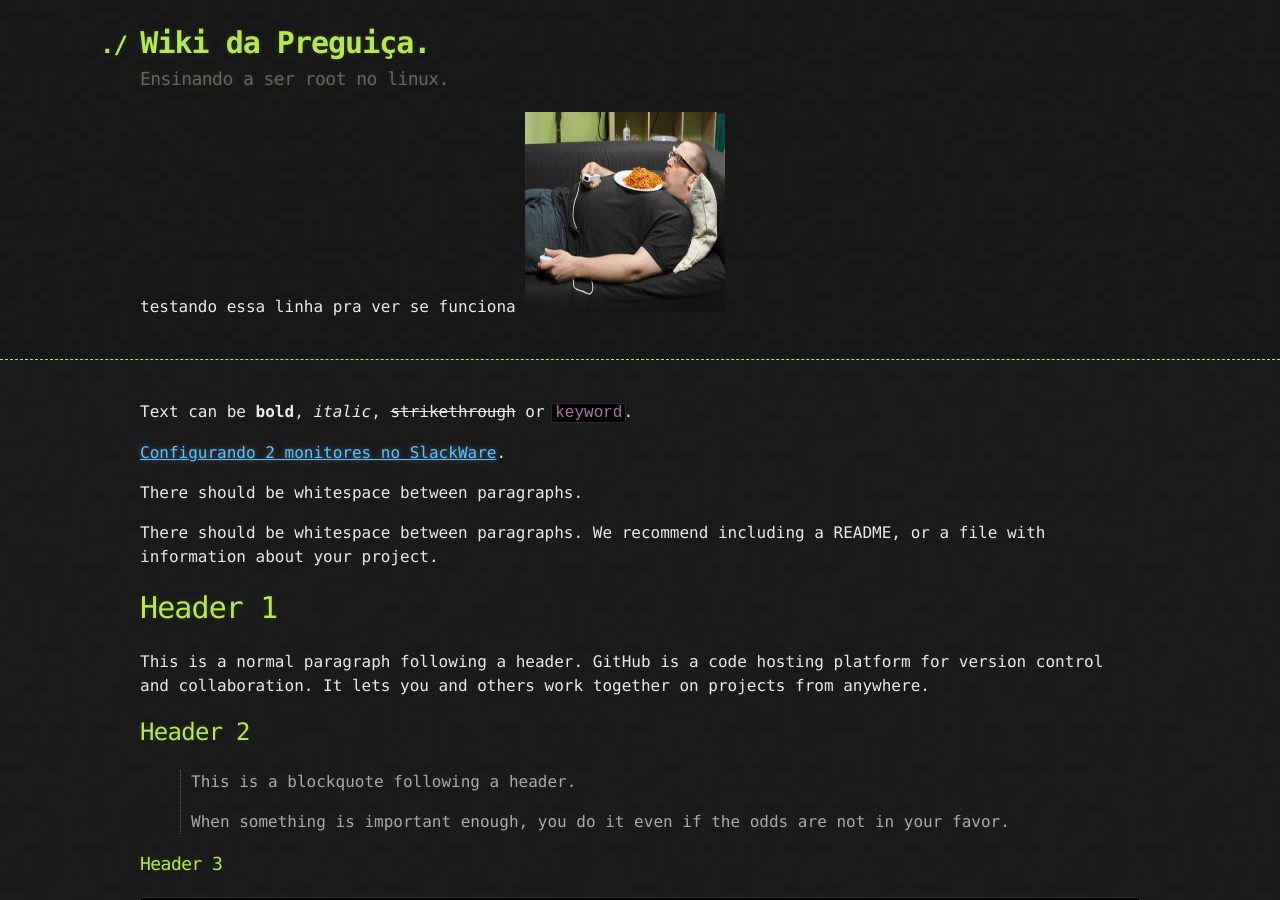
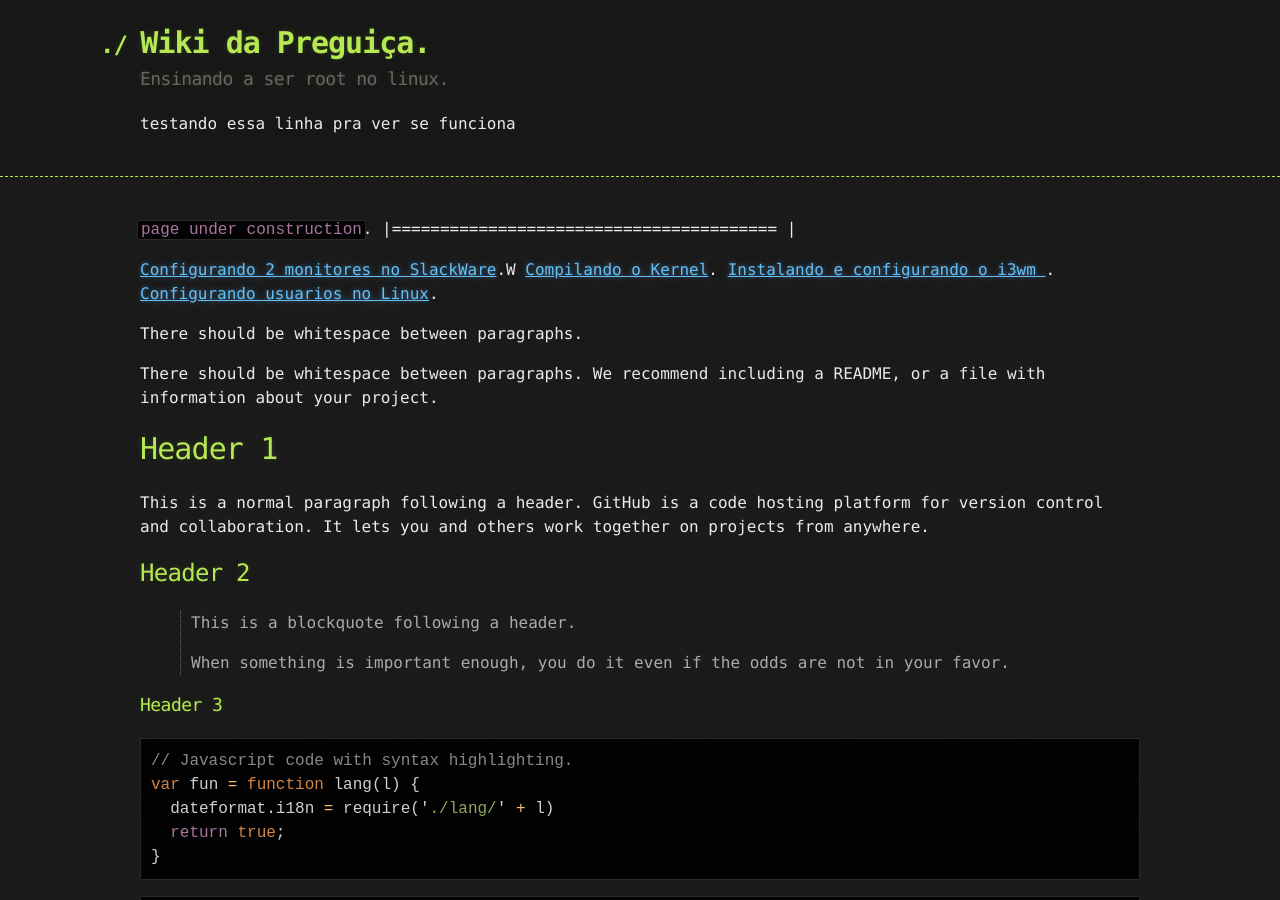
Before and after one commit to lfontesc/wikidapreguica, a Jekyll site: the page built from index.md, in a window 1280 px wide and 900 px high. Built offline with Jekyll 4.4.1, drawn with Linux system fonts in a browser that asks for light colours.

Commit message:
ldskdlksdk

```diff
--- a/_layouts/default.html
+++ b/_layouts/default.html
@@ -21,7 +21,7 @@
             <a href="{{ site.github.zip_url }}" class="btn">Download as .zip</a>
             <a href="{{ site.github.tar_url }}" class="btn">Download as .tar.gz</a>
           {% endif %}
-          testando essa linha pra ver se funciona <img src='/wikidapreguica/assets/images/preguica.jpg' width="200" height="200">
+          testando essa linha pra ver se funciona
           </section>
       </div>
     </header>
--- a/index.md
+++ b/index.md
@@ -2,9 +2,13 @@
 layout: default
 ---
 
-Text can be **bold**, _italic_, ~~strikethrough~~ or `keyword`.
+`page under construction`.
+|========================================         |
 
-[Configurando 2 monitores no SlackWare](./teste.md).
+[Configurando 2 monitores no SlackWare](./teste.md).W
+[Compilando o Kernel](./teste.md).
+[Instalando e configurando o i3wm ](./teste.md).
+[Configurando usuarios no Linux](./teste.md).
 
 There should be whitespace between paragraphs.
 
```
